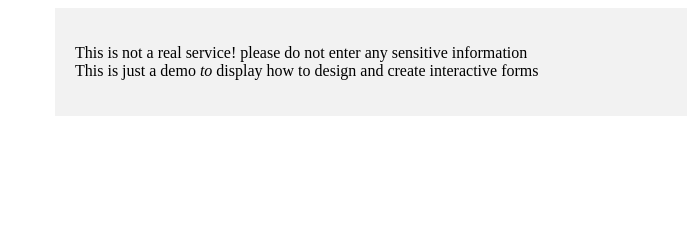
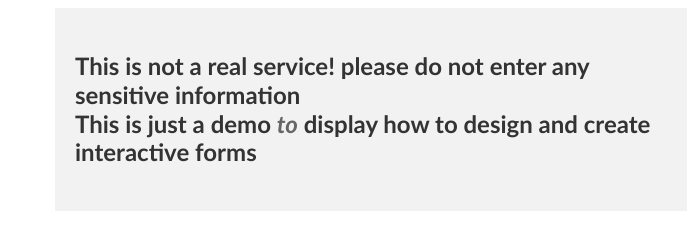
Before and after one commit to DonavanC13/Sign-up-form, a plain HTML site: page index.html in a window 1280 px wide. Shown: the whole page, without its empty margins (585-1280 px from the left). Drawn offline with Linux system fonts and the light colour scheme.

Commit message:
Update heading style: Add line-height and font-family properties to improve readability and visual appeal

```diff
--- a/stylesheet.css
+++ b/stylesheet.css
@@ -6,3 +6,14 @@ justify-content: flex-end;}
 background-color: #f2f2f2;
 padding: 20px;
 box-sizing: border-box;}
+
+.heading {
+    font-size: 24px;
+    font-weight: bold;
+    color: #333;
+    margin-bottom: 10px;
+    line-height: 1.2;
+    font-family: 'Trebuchet MS', 'Helvetica',sans-serif ;
+}
+em {color: #666;
+font-style: italic;}
```
